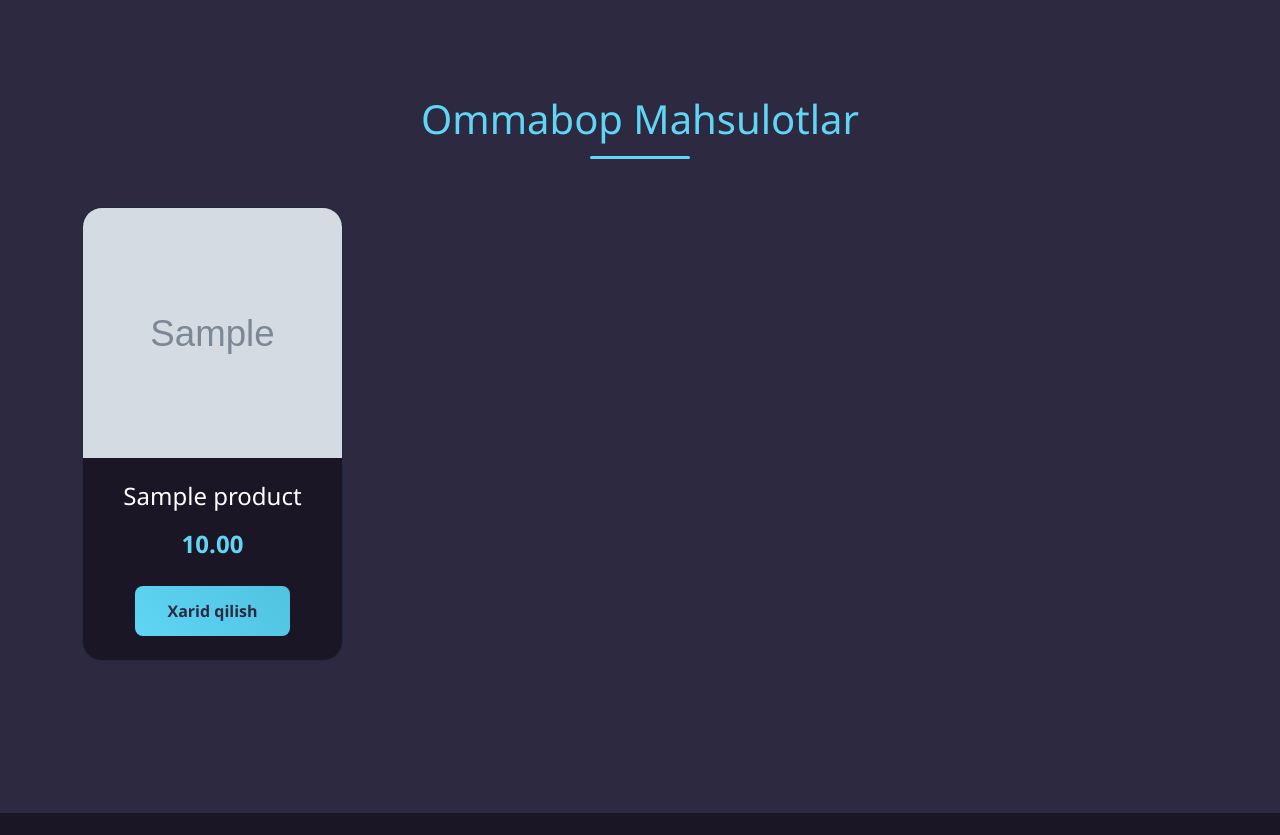
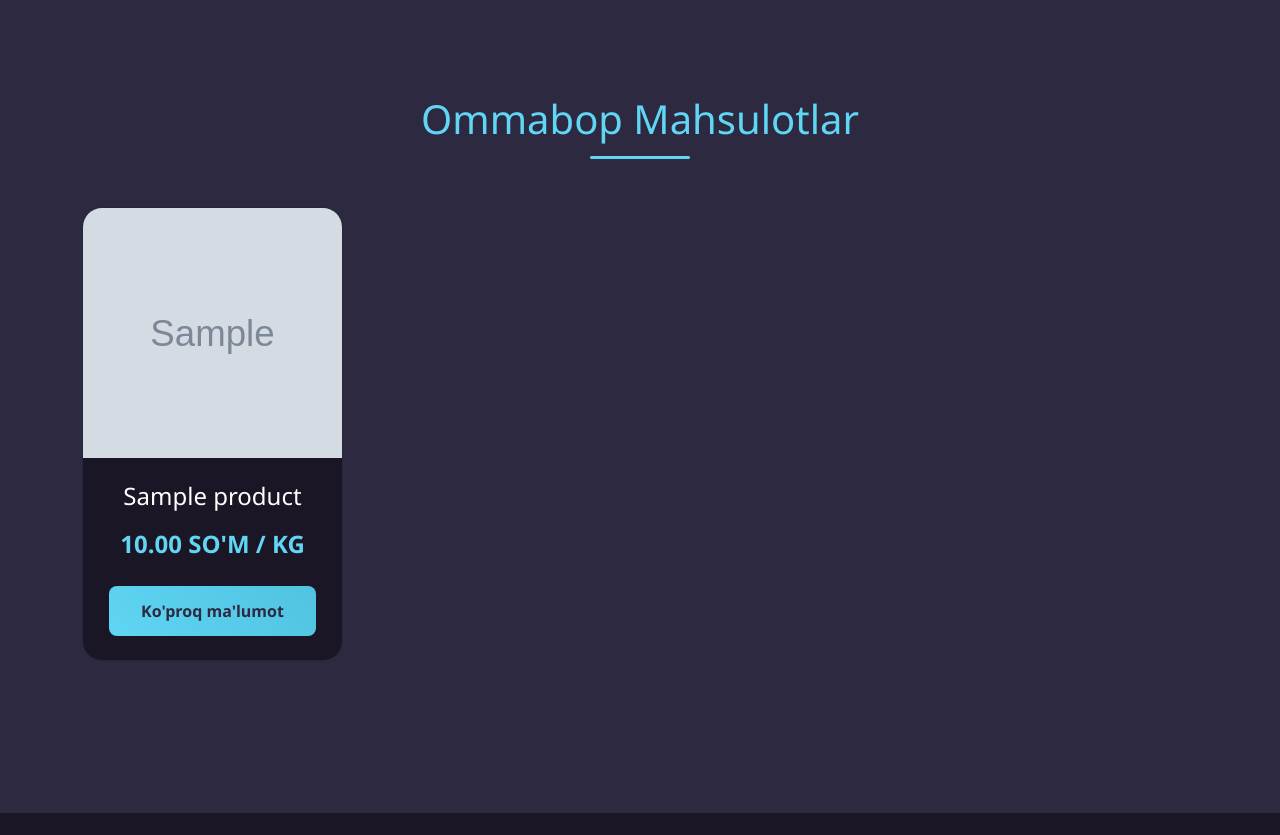
Before and after one commit to asadbek1803/FishFood, a Django app: page / in a window 1280 px wide. Shown: the part 1345-2180 px from the top of the page. Run offline with Django 5.2, Linux system fonts and the light colour scheme; tables that the repository leaves empty hold one stand-in row (values such as "Sample post"); grey boxes marked "Sample" are stand-in pictures; some libraries are stand-ins or nearby versions.

```diff
--- a/Templates/index.html
+++ b/Templates/index.html
@@ -605,8 +605,8 @@
                         <img src="{% static 'images/no-image.png' %}" alt="Rasm yo‘q">
                     {% endif %}
                         <h4>{{product.name}}</h4>
-                        <p class="price">{{product.price}}</p>
-                        <a href="{% url 'shop' %}" class="btn-sm-custom">Xarid qilish</a>
+                        <p class="price">{{product.price}} SO'M / KG</p>
+                        <a href="{% url 'shop' %}" class="btn-sm-custom">Ko'proq ma'lumot</a>
                     </div>
                 </div>
                 {% endfor %}
```
